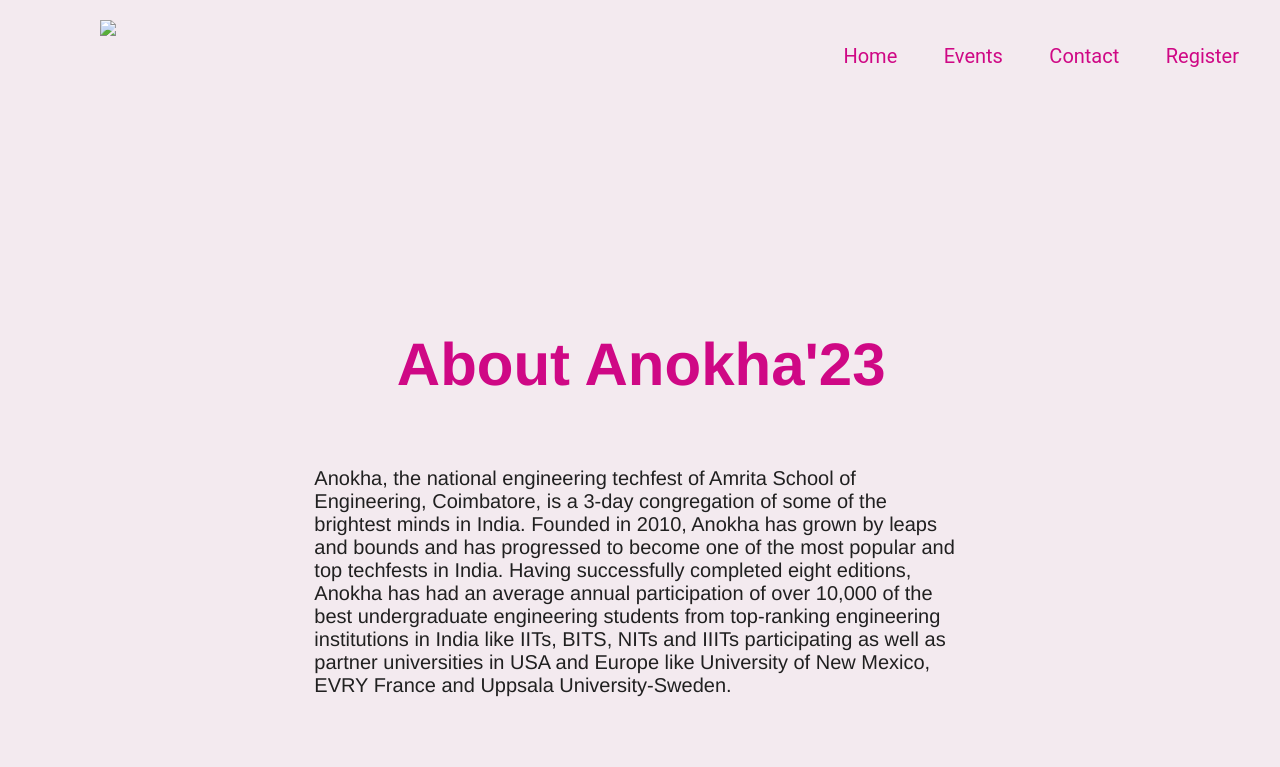
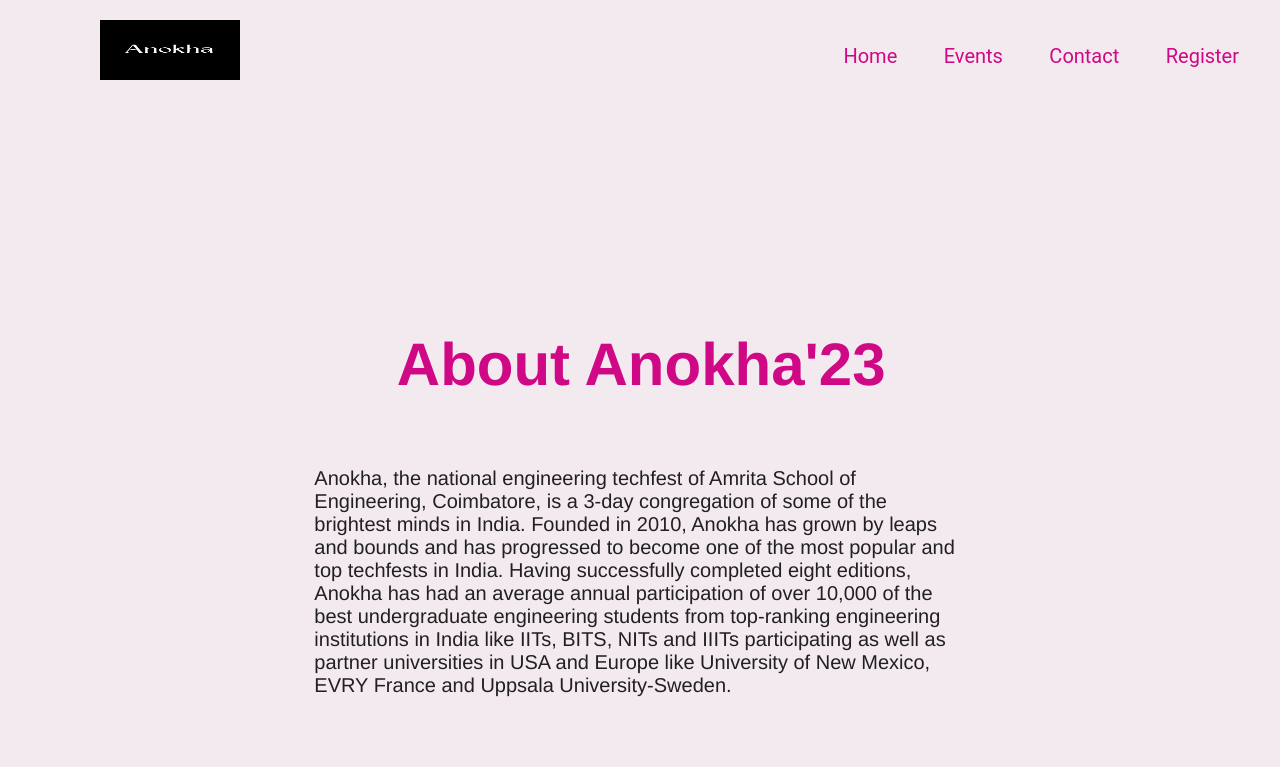
Before and after one commit to sudeepvijayakumar/20CYS202-UID, a plain HTML site: page anokha/pages/about.html in a window 1280 px wide. Shown: the top 767 px of the page. Drawn offline with Linux system fonts and the light colour scheme.

Commit message:
Update about.html

```diff
--- a/anokha/pages/about.html
+++ b/anokha/pages/about.html
@@ -137,7 +137,7 @@ body{
 </style>
 </style>
 <nav class="navbar">
-<img class="logo" src="images/Anokha.png">
+<img class="logo" src="../images/Anokha.png">
   <ul>
     <li><a href="../index.html">Home</a></li>
     <li><a href="#">Events</a></li>
```
